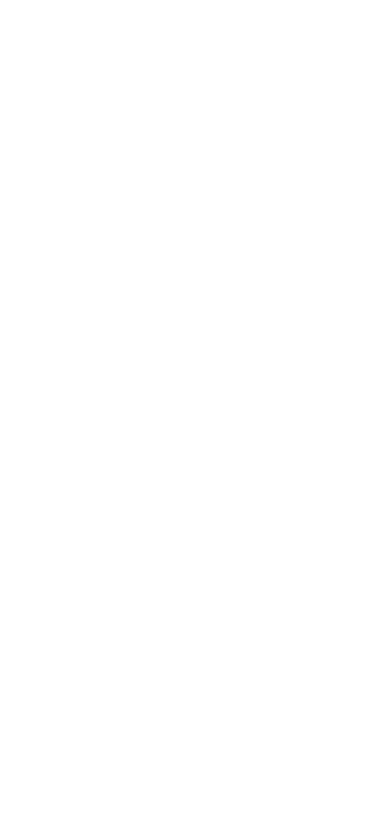
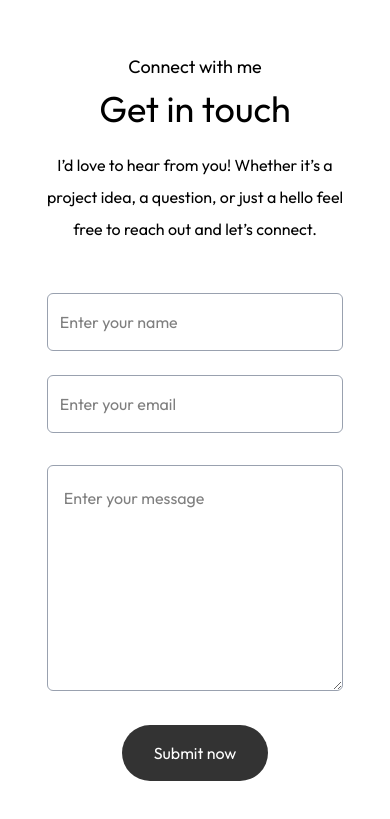
Before and after one commit to Ashan37/AshanPortfolio, a Next.js app: page / in a window 390 px wide. Shown: the part 5534-6353 px from the top of the page. Before the commit the page ends 5547 px from the top, so only its background shows below. Built offline with nearby package versions, Linux system fonts and the light colour scheme.

Commit message:
add contact section with form
- Implemented Contact.jsx with title, description, and form fields
- Added name, email, and message inputs with validation
- Styled form elements with responsive design and hover effects
- Included call-to-action button for form submission

```diff
--- /dev/null
+++ b/app/components/Contact.jsx
@@ -0,0 +1,30 @@
+import React from "react";
+
+const Contact = () => {
+  return (
+    <div id="contact" className="w-full px-[12%] py-10 scroll-mt-20">
+      <h4 className="mb-2 text-lg text-center font-Ovo">Connect with me</h4>
+      <h2 className="text-4xl text-center sm:text-5xl font-Ovo">
+        Get in touch
+      </h2>
+
+      <p className="max-w-2xl mx-auto mt-5 mb-12 text-center font-Ovo">
+        I’d love to hear from you! Whether it’s a project idea, a question, or
+        just a hello feel free to reach out and let’s connect.
+      </p>
+
+      <form className="max-w-2xl mx-auto">
+        <div className="grid gap-6 mt-10 mb-8 grid-cols-auto">
+            <input className="flex flex-1 p-3 outline-none border border-[0.5px] border-gray-400 rounded-md bg-white" type="text" placeholder="Enter your name" required />
+            <input className="flex flex-1 p-3 outline-none border border-[0.5px] border-gray-400 rounded-md bg-white" type="email" placeholder="Enter your email" required/>
+        </div>
+        <textarea className="w-full p-4 outline-none border border-[0.5px] border-gray-400 rounded-md bg-white mb-6" rows={6} placeholder="Enter your message" required></textarea>
+        <button className="flex items-center gap-2 px-8 py-3 mx-auto text-white duration-500 rounded-full bg-black/80 justyfy-between hover:bg-black" type="submit">Submit now</button>
+
+
+      </form>
+    </div>
+  );
+};
+
+export default Contact;
--- a/app/page.js
+++ b/app/page.js
@@ -3,6 +3,7 @@ import Header from "./components/Header";
 import About from "./components/About";
 import Services from "./components/Services";
 import Works from "./components/Works";
+import Contact from "./components/Contact";
 
 export default function Home() {
   return (
@@ -12,6 +13,7 @@ export default function Home() {
     <About/>
      <Services/>
      <Works/>
+     <Contact/>
     </>
   );
 }
```
Also changed, not shown: app/components/Works.jsx (+16 -8 lines).
